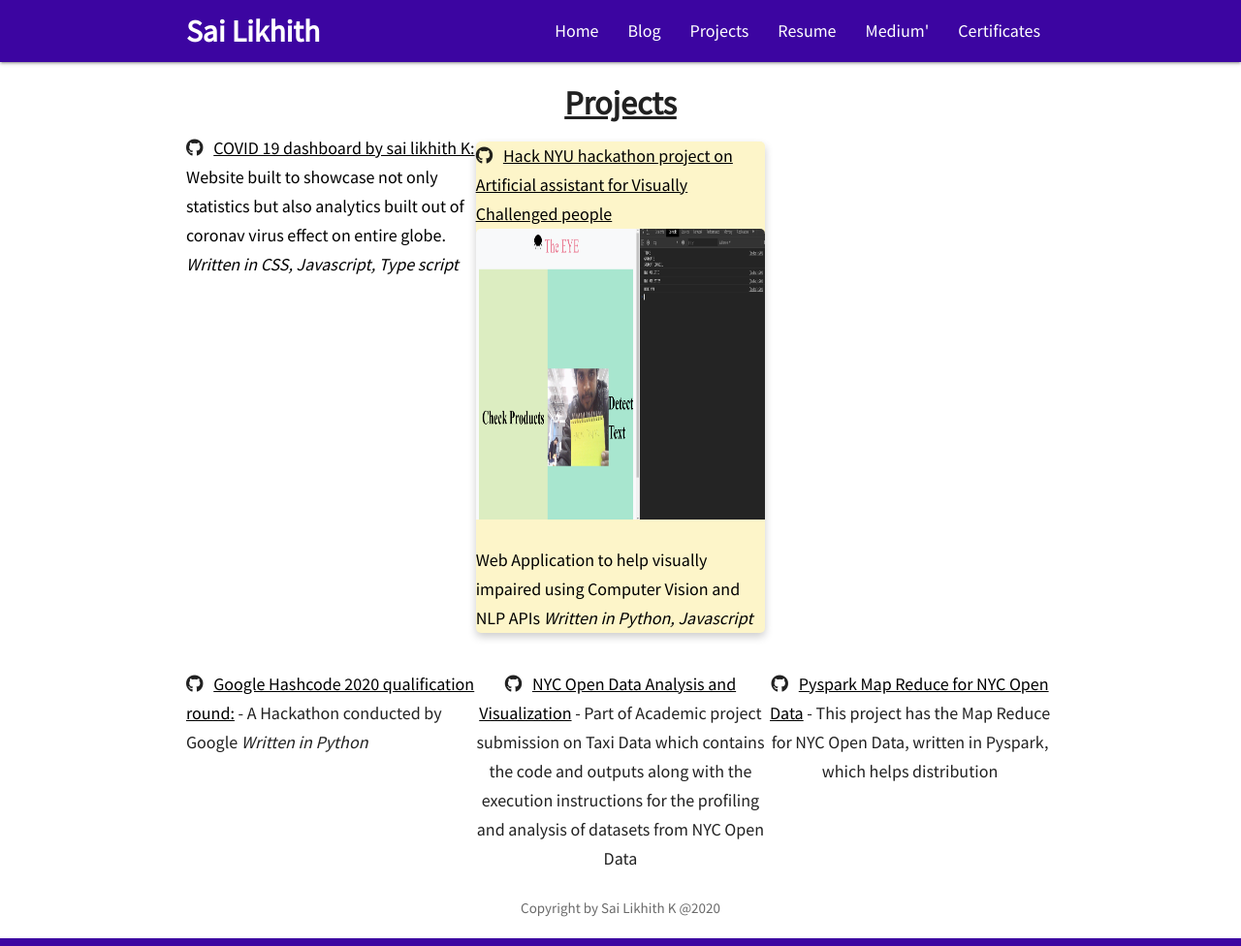
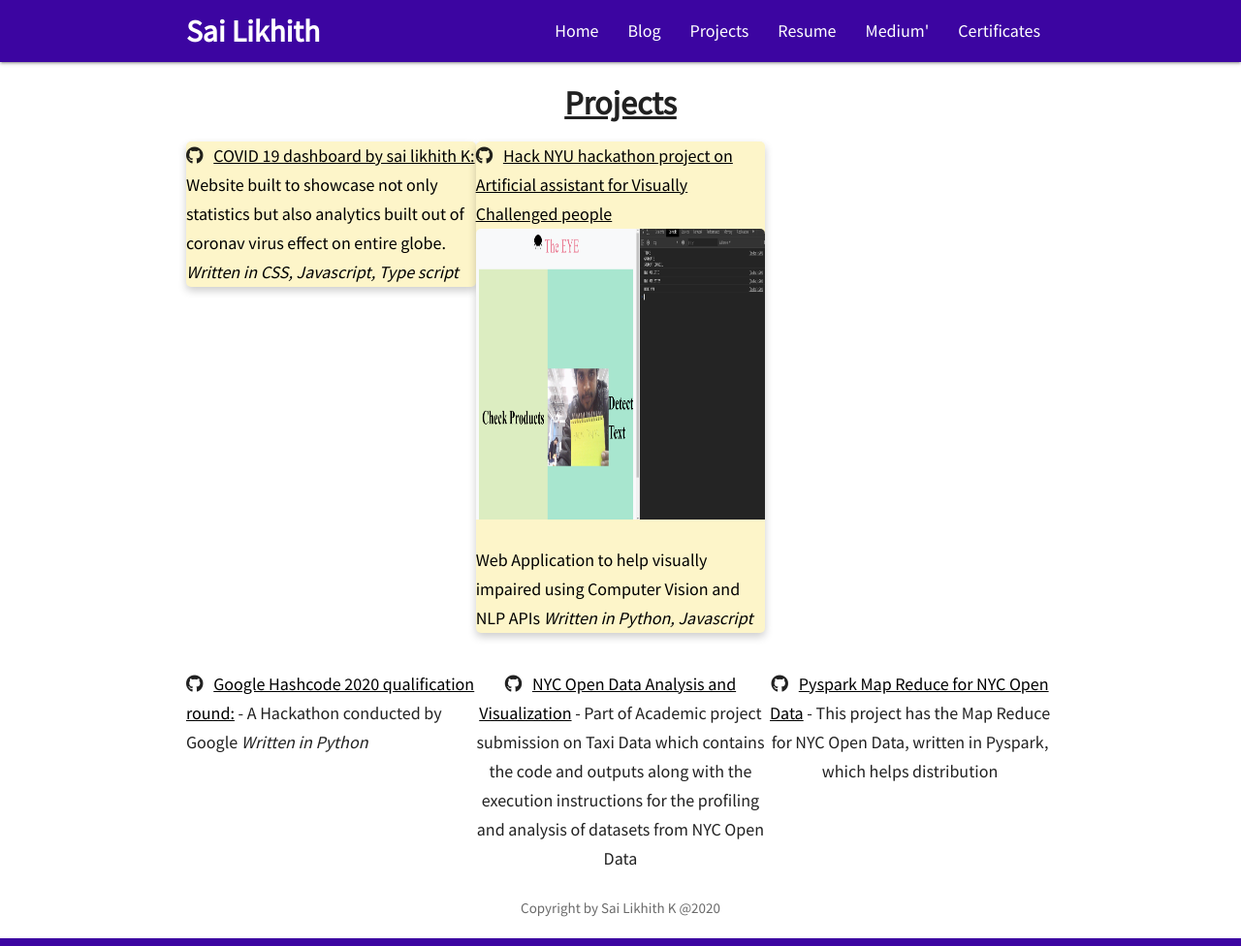
Before and after one commit to SaiLikhith7/Mywebsite, a Jekyll site: the page built from projects.html, in a window 1280 px wide. Shown: the whole page at 97% size. Built offline with Jekyll 4.4.1, drawn with Linux system fonts in a browser that asks for light colours; nearby versions of some CDN libraries.

Commit message:
Update projects.html

```diff
--- a/_includes/projects.html
+++ b/_includes/projects.html
@@ -16,12 +16,15 @@
         <div class="row">
         <div class="third">
         <h5>
+          <div class="card">
           <i class="fab fa-github"></i>&nbsp;&nbsp;
           <strong>
             <a href="https://github.com/SaiLikhith7/covid19-by-sailikhithk"><u>COVID 19 dashboard by sai likhith K:</u></a>
             <a href="https://github.com/SaiLikhith7/covid19-by-sailikhithk" target="_self">
           Website built to showcase not only statistics but also analytics built out of coronav virus effect on entire globe. <i>Written in CSS, Javascript, Type script </i>
         </a>
+        </strong>
+        </div>
     </h5>
     </div>
     <div class="third">
```
